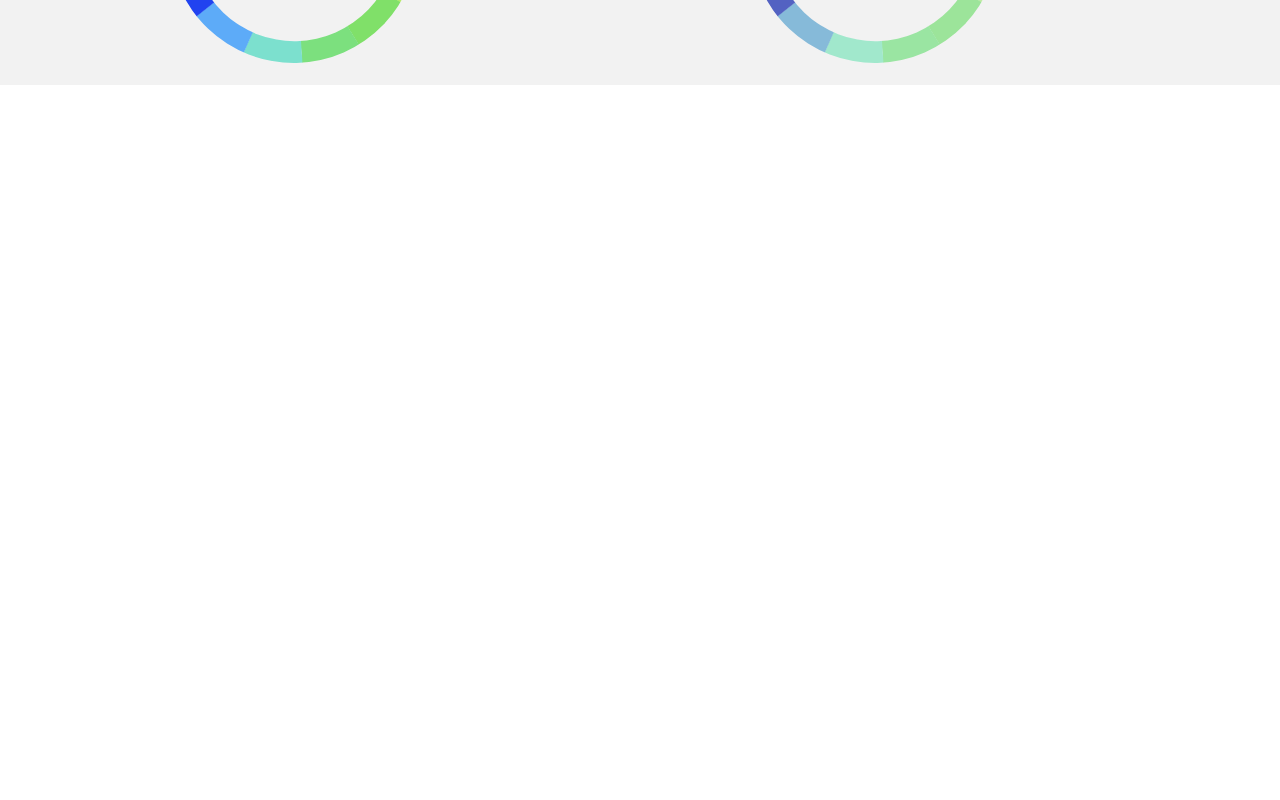
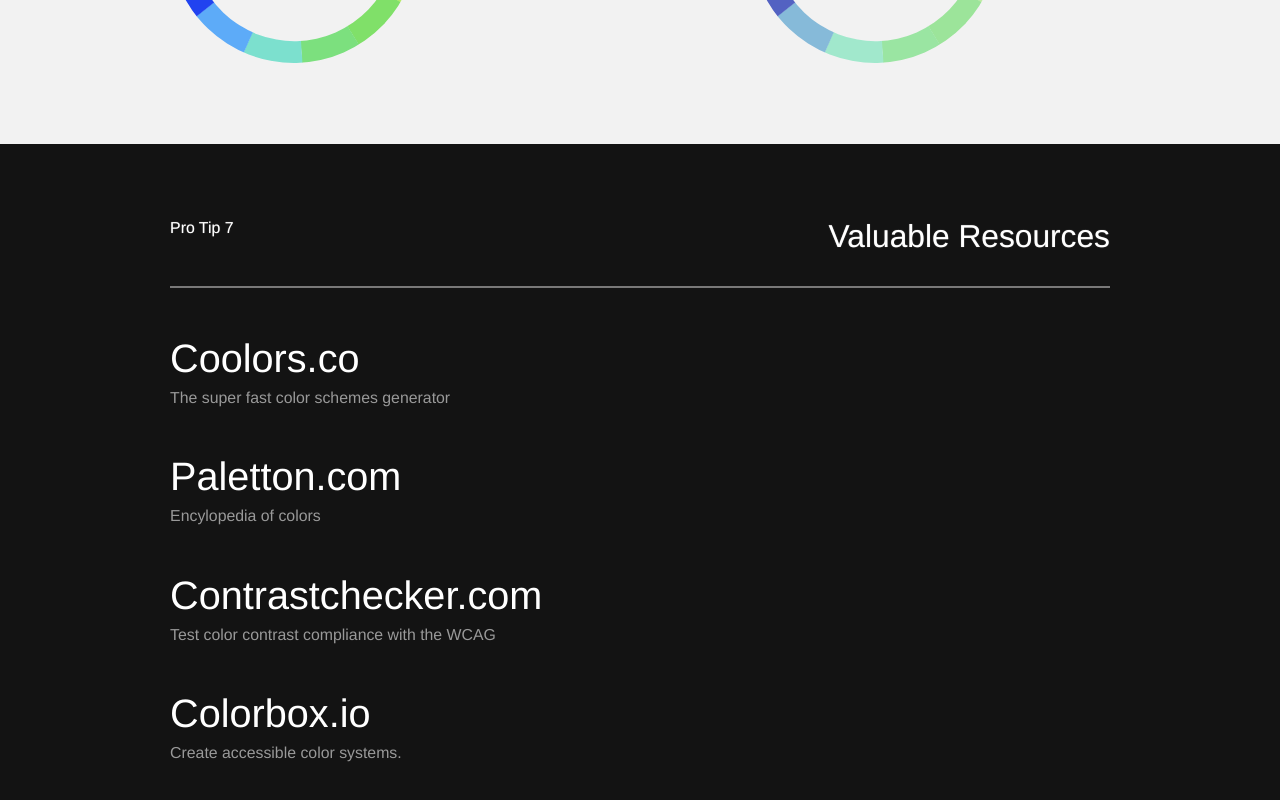
Before and after one commit to EminQasimov/colorui, a React (Create React App) app: page / in a window 1280 px wide. Shown: the part 5566-6366 px from the top of the page. Before the commit the page ends 5651 px from the top, so only its background shows below. Built offline with nearby package versions, Linux system fonts and the light colour scheme.

Commit message:
Usefull color sites section added

```diff
--- a/public/index.html
+++ b/public/index.html
@@ -12,6 +12,7 @@
     <noscript>You need to enable JavaScript to run this app.</noscript>
     <div id="root"></div>
 
+    <!-- tip1 -->
     <section id="tip1">
         <div class="container">
           <table>
@@ -63,6 +64,7 @@
         </div>
     </section>
 
+    <!-- tip2 -->
     <section id="tip2">
         <div class="container clearfix">
             <table>
@@ -129,6 +131,7 @@
           </div>
     </section>
 
+    <!-- tip3 -->
     <section id="tip3">
         <div class="container">
             <table>
@@ -164,6 +167,7 @@
           </div> <!-- end on container -->
     </section>
 
+    <!-- tip4 -->
     <section id="tip4">
         <div class="container">
             <table>
@@ -215,6 +219,7 @@
           </div> <!-- end on container -->
     </section>
 
+    <!-- tip5 -->
     <section id="tip5">
         <div class="container">
             <table>
@@ -244,6 +249,7 @@
           </div> <!-- end on container -->
     </section>
 
+    <!-- tip6 -->
     <section id="tip6">
         <div class="container clearfix">
             <table>
@@ -409,5 +415,38 @@
           </div>
     </section>
 
+    <!-- tip7 -->
+    <section id="tip7">
+        <div class="container">
+            <table>
+              <thead>
+                <tr>
+                  <td> Pro Tip 7</td>
+                  <td> Valuable resources</td>
+                </tr>
+              </thead>
+            </table>
+            <div class="rows">
+              <div class="row">
+                  <h2><a href="www.coolors.co">Coolors.co</a></h2>
+                  <p>The super fast color schemes generator</p>
+              </div>
+              <div class="row">
+                  <h2> <a href="www.paletton.com">Paletton.com</a></h2>
+                  <p>Encylopedia of colors</p>
+              </div>
+              <div class="row">
+                  <h2><a href="www.contrastchecker.com">Contrastchecker.com</a></h2>
+                  <p>Test color contrast compliance with the WCAG</p>
+              </div>
+              <div class="row">
+                  <h2><a href="wwww.colorbox.io">Colorbox.io</a></h2>
+                  <p>Create accessible color systems.</p>
+              </div>
+
+            </div>
+        </div> <!-- end on container -->
+    </section>
+
   </body>
 </html>
--- a/src/scss/_section6.scss
+++ b/src/scss/_section6.scss
@@ -1,5 +1,5 @@
 section#tip6{
-    padding: 2em 0;
+    padding: 2em 0 8em 0;
     background: $bgwhite;
     @media (max-width: 600px){
         .left{
--- a/src/scss/_section7.scss
+++ b/src/scss/_section7.scss
@@ -0,0 +1,22 @@
+section#tip7{
+    background: $bg;
+    color: #fff;
+    padding: 1em 0 6em 0;
+
+    h2{
+        font-weight: 100;
+        font-size: 4em;
+        padding: 1.2em 0 .2em 0;
+        a{
+            text-decoration: none;
+            color: inherit;
+            &:hover{
+                text-decoration: underline;
+            }
+        }
+    }
+    p{
+        font-size: 1.6em;
+        color: #999
+    }
+}
--- a/src/scss/index.scss
+++ b/src/scss/index.scss
@@ -6,3 +6,4 @@
 @import "section4";
 @import "section5";
 @import "section6";
+@import "section7";
```
